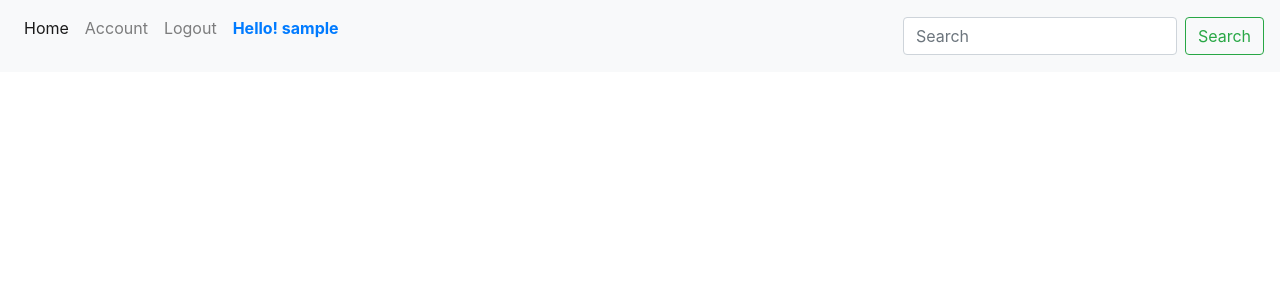
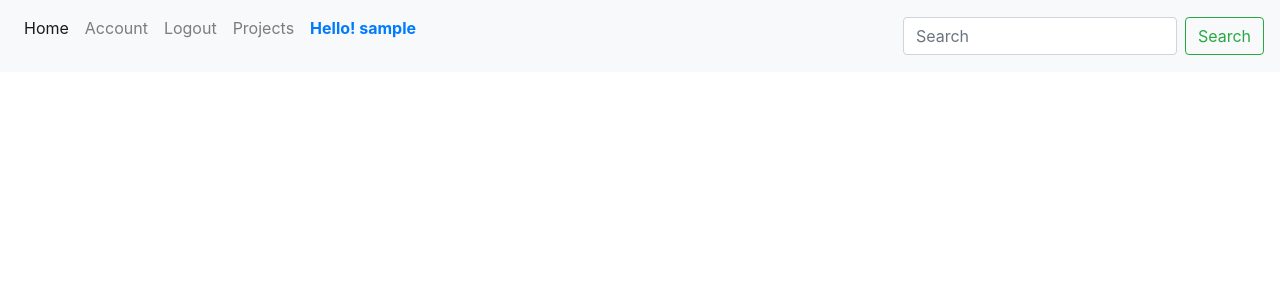
Before and after one commit to bc-cisc3140-mw2-fall2019/class_project, a Flask app: page / in a window 1280 px wide. Shown: the top 300 px of the page. Run offline with Flask 2, Linux system fonts and the light colour scheme; the visitor is signed in with stand-in values (Sample User, id 1); data comes from the database, SQL or seed files in the repository; some libraries are stand-ins or nearby versions.

Commit message:
Fix Projects
app.py
- add projects route
- user must be logged in to view page

layout.html
- add link to projects.html

projects.html
- move styling to static folder css file
- display current logged in user
- fix formatting

```diff
--- a/app/app.py
+++ b/app/app.py
@@ -94,5 +94,11 @@ def account():
     return render_template("account.html")
 
 
+@app.route("/projects")
+@login_required
+def projects():
+    return render_template("projects.html")
+
+
 if __name__ == '__main__':
     app.run(debug=True)
--- a/app/templates/layout.html
+++ b/app/templates/layout.html
@@ -33,6 +33,9 @@
           </li>
           <li class="nav-item">
             <a class="nav-link" href="{{ url_for('logout') }}">Logout</a>
+          </li>
+          <li class="nav-item">
+            <a class="nav-link" href="{{ url_for('projects') }}">Projects</a>
           </li>
         {% else %}
           <li class="nav-item">
```
Also changed, not shown: app/static/css/projects.css (added, +41 -0 lines), app/templates/projects.html (+7 -46 lines).
